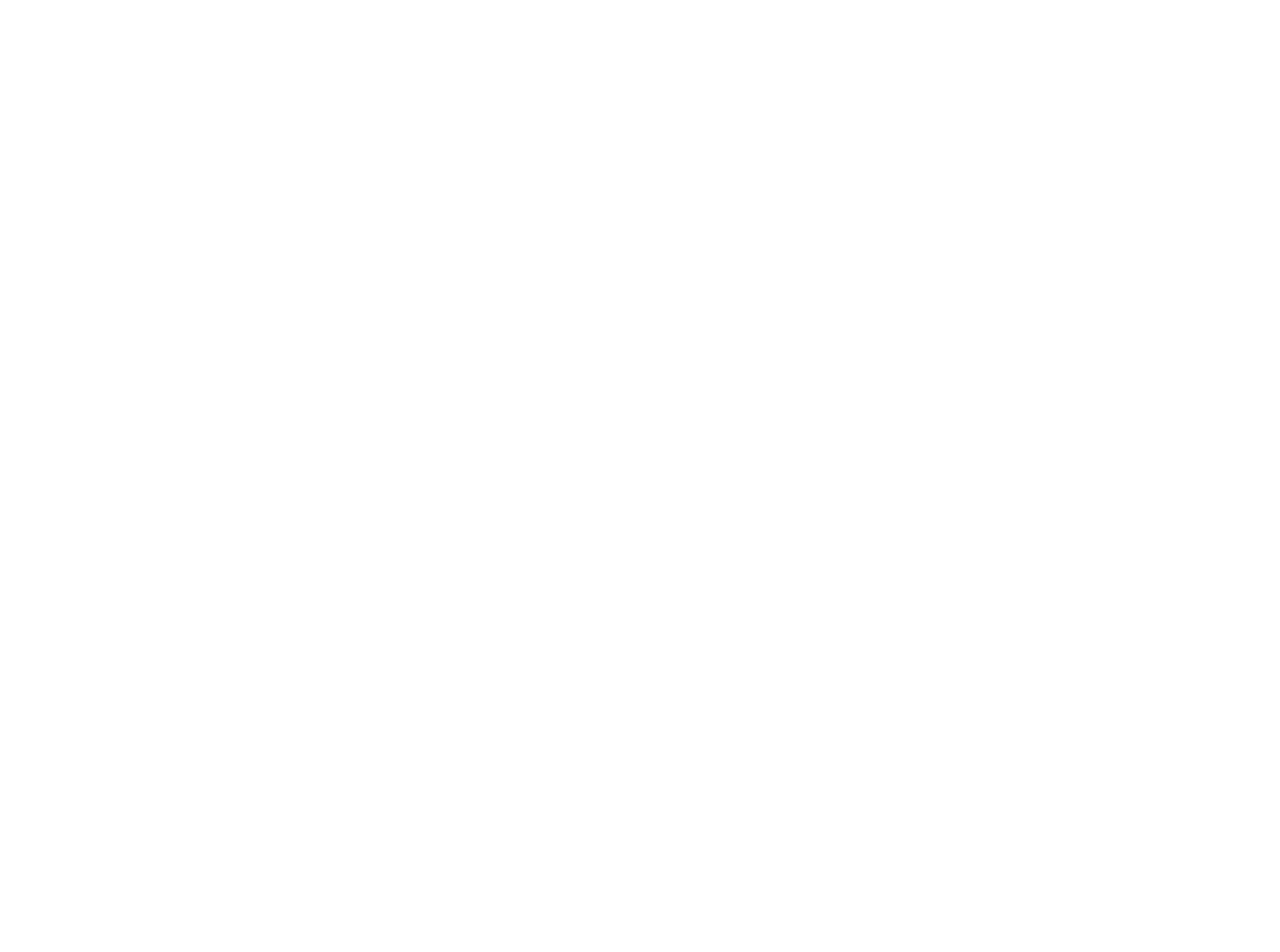
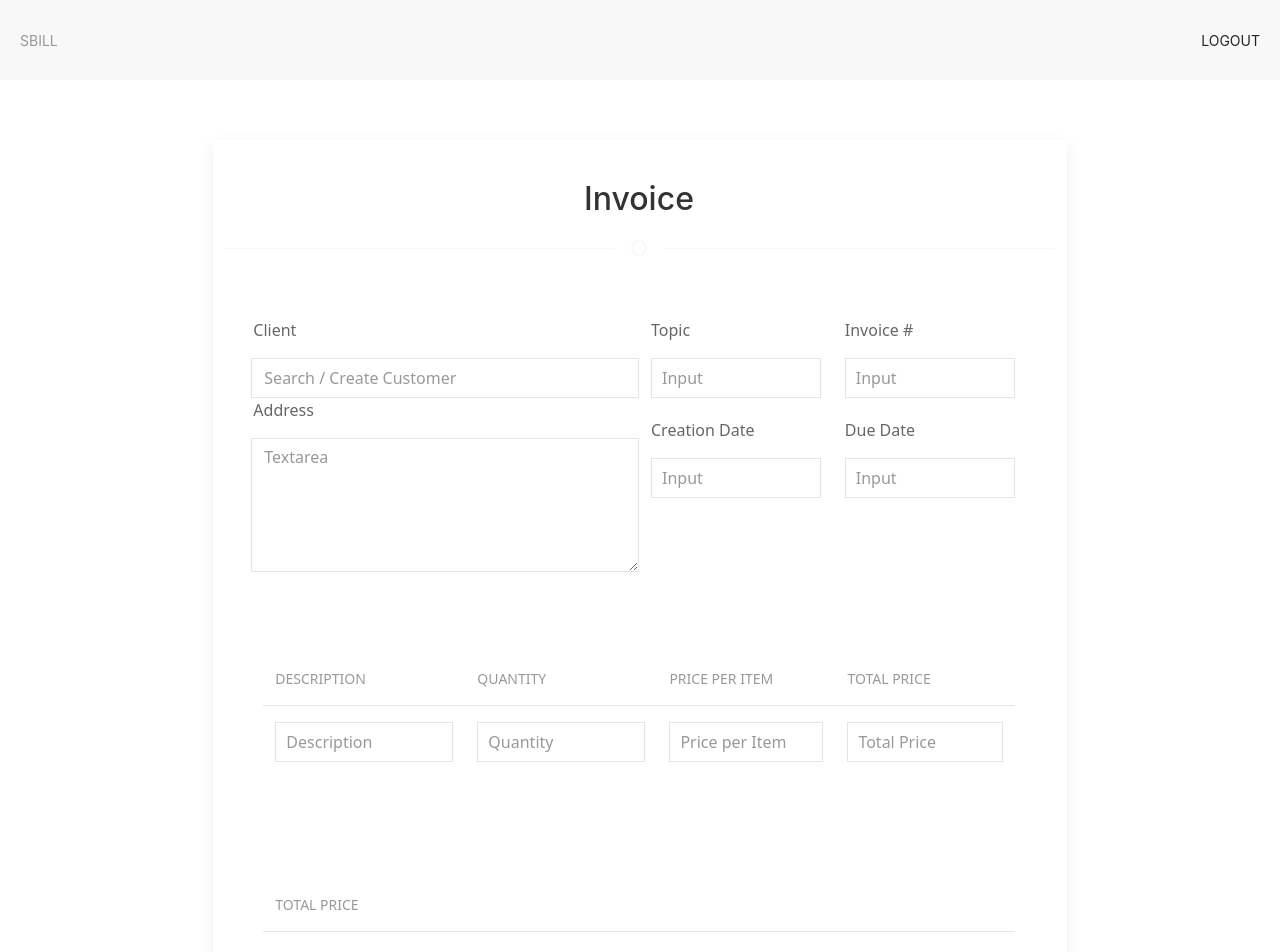
Before and after one commit to johannessiedersberger/sbill-accounting-software, a React (Create React App) app in the folder client/: page /invoice in a window 1280 px wide. Before the commit this address had no page. Shown: the top 952 px of the page. Before the commit the page ends 800 px from the top, so only its background shows below. Built offline with nearby package versions, Linux system fonts and the light colour scheme.

Commit message:
Create Invoice Page

```diff
--- a/client/src/App.js
+++ b/client/src/App.js
@@ -15,6 +15,7 @@
 import PricingPage from './components/PricingPage';
 import AccountActivatedPage from './components/AccountActivatedPage';
 import CheckEmailPage from './components/CheckEmailPage';
+import InvoicePage from './components/InvoicePage';
 
 function App() {
   UIkit.use(Icons);
@@ -31,6 +32,7 @@
         <Route path="/pricing" element={<PricingPage />} />
         <Route path='/account-activated/:uniqueString' element={<AccountActivatedPage />} />
         <Route path='/check-email' element={<CheckEmailPage />} />
+        <Route path='/invoice' element={<InvoicePage />} />
       </Routes>
     </BrowserRouter>
   );
--- /dev/null
+++ b/client/src/components/InvoicePage.js
@@ -0,0 +1,124 @@
+import React, { useState } from "react";
+import HeaderAfterLogin from "./HeaderAfterLogin";
+
+const InvoicePage = (props) => {
+    return (
+        <div>
+            <HeaderAfterLogin />
+            <div class="container-fluid">
+
+
+                <div class="row">
+
+                    <div class="col-2" />
+
+
+                    <div class="col-8 uk-margin-medium uk-card uk-card-default uk-card-body" style={{ paddingLeft: "10px" }}>
+                        <h2 style={{ textAlign: "center" }}>Invoice</h2>
+                        <hr class="uk-divider-icon"></hr>
+                        <div class="row uk-padding">
+                            <div class="col-6">
+
+                                <div class="row">
+                                    <p style={{ marginLeft: "-10px" }}>Client</p>
+                                    <input class="uk-input" type="text" placeholder="Search / Create Customer" />
+                                </div>
+                                <div class="row ">
+                                    <p style={{ marginLeft: "-10px" }}>Address</p>
+                                    <textarea class="uk-textarea" rows="5" placeholder="Textarea"></textarea>
+                                </div>
+                            </div>
+                            <div class="col-6">
+                                <div class="row">
+                                    <div class="col-6 ">
+                                        <p>Topic</p>
+                                        <input class="uk-input col" type="text" placeholder="Input" />
+                                    </div>
+                                    <div class="col-6">
+                                        <p>Invoice #</p>
+                                        <input class="uk-input col" type="text" placeholder="Input" />
+                                    </div>
+                                </div>
+                                <div class="row uk-margin">
+                                    <div class="col-6">
+                                        <div class="">
+
+                                        </div>
+                                        <p >Creation Date</p>
+                                        <input class="uk-input col" type="text" placeholder="Input" />
+                                    </div>
+                                    <div class="col-6">
+                                        <p class="">Due Date</p>
+                                        <input class="uk-input col" type="text" placeholder="Input" />
+                                    </div>
+                                </div>
+                            </div>
+                        </div>
+
+
+                        <div class="row uk-padding">
+
+                            <div class="col-12">
+                                <table class="uk-table uk-table-hover uk-table-divider">
+                                    <thead>
+                                        <tr>
+                                            <th>Description</th>
+                                            <th>Quantity</th>
+                                            <th>Price per Item</th>
+                                            <th>Total Price</th>
+                                        </tr>
+                                    </thead>
+                                    <tbody>
+                                        <tr>
+                                            <td><input class="uk-input" type="text" placeholder="Description" /></td>
+                                            <td><input class="uk-input" type="text" placeholder="Quantity" /></td>
+                                            <td><input class="uk-input" type="text" placeholder="Price per Item" /></td>
+                                            <td><input class="uk-input" type="text" placeholder="Total Price" /></td>
+                                        </tr>
+
+
+                                    </tbody>
+                                </table>
+                            </div>
+
+                        </div>
+
+                        <div class="row uk-padding">
+
+                            <div class="col-12">
+                                <table class="uk-table uk-table-hover uk-table-divider">
+                                    <thead>
+                                        <tr>
+                                            <th>Total Price</th>
+
+                                        </tr>
+                                    </thead>
+                                    <tbody>
+                                        <tr>
+                                            <td>1000,00€</td>
+
+                                        </tr>
+
+
+                                    </tbody>
+                                </table>
+                            </div>
+
+                        </div>
+
+                    </div>
+
+
+                </div>
+
+            </div>
+
+
+
+        </div >
+
+
+    )
+}
+
+export default InvoicePage;
```
Also changed, not shown: 2 other files (tests, documents, lock files or other folders).
